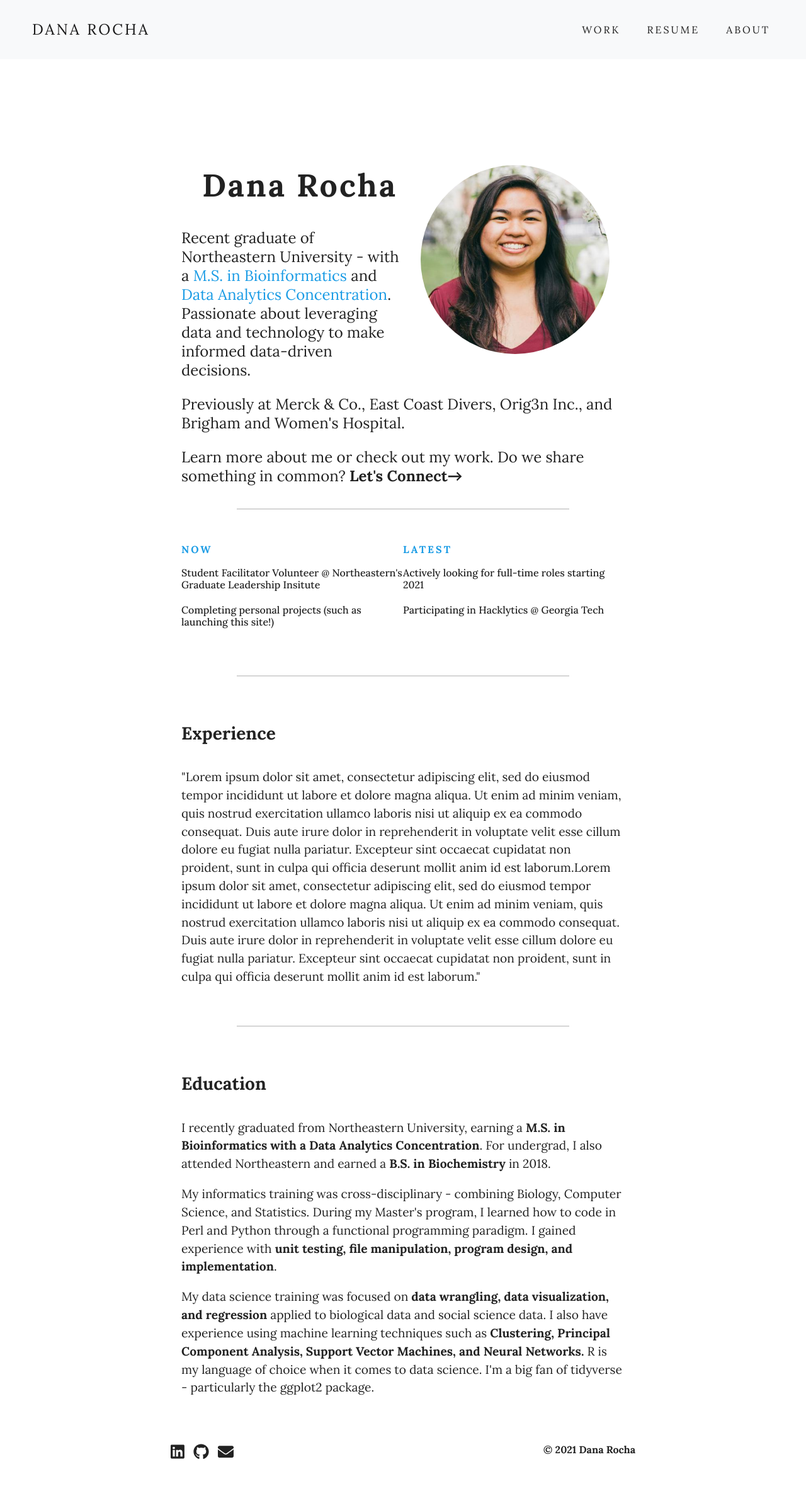
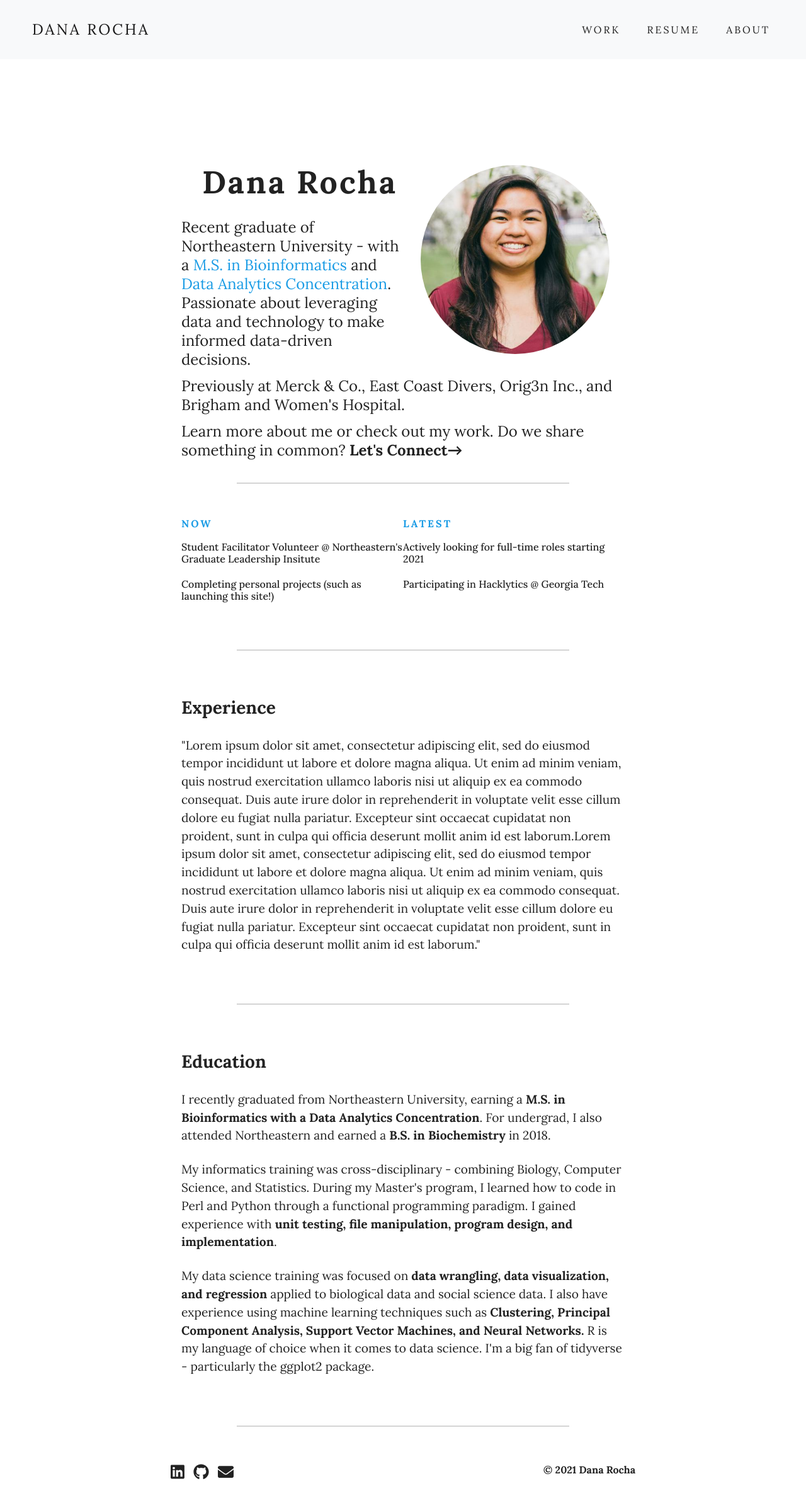
Before and after one commit to dana-rocha/dana-rocha.github.io, a Jekyll site: the page old/old_default.html, which Jekyll copies as it is, in a window 1280 px wide. Shown: the whole page at 63% size. Built offline with Jekyll 4.4.1, drawn with Linux system fonts in a browser that asks for light colours; nearby versions of some CDN libraries; before the commit the page ends 2354 px from its top, so only the background shows below that.

Commit message:
Updates to layout

```diff
--- a/_layouts/default.html
+++ b/_layouts/default.html
@@ -31,7 +31,7 @@
   <div class="collapse navbar-collapse" id="navbarResponsive">
     <ul class="navbar-nav ml-auto">
       <li class="nav-item">
-        <a class="nav-link mx-2" href="/pages/work.html">WORK</a>
+        <a class="nav-link mx-2" href="/pages/">WORK</a>
       </li>
       <li class="nav-item">
         <a class="nav-link mx-2" href="/resume/DanaRocha_Resume.pdf" target="_blank">RESUME</a>
--- a/old/old_about.html
+++ b/old/old_about.html
@@ -12,6 +12,10 @@
     <script src="https://cdnjs.cloudflare.com/ajax/libs/popper.js/1.12.9/umd/popper.min.js" integrity="sha384-ApNbgh9B+Y1QKtv3Rn7W3mgPxhU9K/ScQsAP7hUibX39j7fakFPskvXusvfa0b4Q" crossorigin="anonymous"></script>
     <script src="https://maxcdn.bootstrapcdn.com/bootstrap/4.0.0/js/bootstrap.min.js" integrity="sha384-JZR6Spejh4U02d8jOt6vLEHfe/JQGiRRSQQxSfFWpi1MquVdAyjUar5+76PVCmYl" crossorigin="anonymous"></script>
     <script src="https://use.fontawesome.com/releases/v5.0.8/js/all.js"></script>
+    <!-- Fonts -->
+    <link rel="preconnect" href="https://fonts.gstatic.com">
+    <link href="https://fonts.googleapis.com/css2?family=Lora:ital,wght@0,400;0,500;1,400;1,500&family=Noto+Serif:ital,wght@0,400;0,700;1,400;1,700&display=swap" rel="stylesheet">
+    <!-- Stylesheet -->
     <link href="old_main.css" rel="stylesheet">
 </head>
 <body>
--- a/old/old_default.html
+++ b/old/old_default.html
@@ -64,13 +64,13 @@
 
 
   <div class="row current">
-    <div class="column col-lg-6">
+    <div class="column col-lg-6 left-half">
     <h6 class="update-section"><strong> NOW </strong></h6>
       <h6 class="updates"> Student Facilitator Volunteer @ Northeastern's Graduate Leadership Insitute </h6>
       <h6 class="updates"> Completing personal projects (such as launching this site!) </h6>
     </div>
     <br>
-    <div class="column col-lg-6">
+    <div class="column col-lg-6 right-half">
     <h6 class="update-section"><strong> LATEST </strong></h6>
      <h6 class="updates"> Actively looking for full-time roles starting 2021</h6>
      <h6 class="updates"> Participating in Hacklytics @ Georgia Tech </h6>
@@ -83,7 +83,7 @@
   <div class="row">
     <div class="experience">
     <h3> Experience </h3>
-    <p>"Lorem ipsum dolor sit amet, consectetur adipiscing elit, sed do eiusmod
+    <p class="front-page">"Lorem ipsum dolor sit amet, consectetur adipiscing elit, sed do eiusmod
       tempor incididunt ut labore et dolore magna aliqua. Ut enim ad minim veniam,
       quis nostrud exercitation ullamco laboris nisi ut aliquip ex ea commodo consequat.
        Duis aute irure dolor in reprehenderit in voluptate velit esse cillum dolore
@@ -104,15 +104,15 @@
   <div class="row">
     <div class="experience">
     <h3> Education </h3>
-    <p>I recently graduated from Northeastern University,
+    <p class="front-page">I recently graduated from Northeastern University,
       earning a <strong>M.S. in Bioinformatics with a Data Analytics Concentration</strong>.
       For undergrad, I also attended Northeastern and earned a <strong>B.S. in Biochemistry </strong>in 2018. </p>
-    <p>My informatics training was cross-disciplinary - combining Biology,
+    <p class="front-page">My informatics training was cross-disciplinary - combining Biology,
       Computer Science, and Statistics. During my Master's program, I learned
       how to code in Perl and Python through a functional programming paradigm.
       I gained experience with <strong>unit testing, file manipulation, program design,
       and implementation</strong>.</p>
-    <p>My data science training was focused on <strong>data wrangling, data visualization,
+    <p class="front-page">My data science training was focused on <strong>data wrangling, data visualization,
       and regression</strong> applied to biological data and social science data. I also
       have experience using machine learning techniques such as <strong>Clustering,
       Principal Component Analysis, Support Vector Machines, and Neural Networks.</strong>
@@ -121,6 +121,7 @@
     </div>
   </div>
 
+  <hr class="my-4">
 
 </main>
 
--- a/old/old_main.css
+++ b/old/old_main.css
@@ -29,7 +29,6 @@
 
 h1, h4, p {
   /*border: 2px solid blue;*/
-  padding-top: 0.5em;
   padding-bottom: 0.5em;
   margin: 0;
 }
@@ -122,6 +121,16 @@
   text-align: left;
   /*border: 2px solid pink;*/
   padding: 30px 0px;
+  float: left;
+  width: 50%;
+}
+
+
+/* Clear floats after the columns */
+.row:after {
+  content: "";
+  display: table;
+  clear: both;
 }
 
 .update-section {
@@ -134,17 +143,13 @@
   padding-bottom: .8em;
 }
 
-
 .experience {
   /*border: 2px solid pink;*/
   padding: 30px 0px;
 }
 
-/* Clear floats after the columns */
-.row:after {
-  content: "";
-  display: table;
-  clear: both;
+.front-page {
+  padding-bottom: 25px;
 }
 
 .current {
@@ -189,12 +194,18 @@
 
   main {
     width: 80%;
-    padding-top: 30%;
+    padding-top: 20%;
   }
 
   div {
     justify-content: center;
     align-items: center;
+  }
+
+  .column {
+    /* Responsive layout - when the screen is less than 600p wide,
+    the columns stack on top of each other instead of being next to each other */
+    width: 100%;
   }
 
 }
@@ -218,11 +229,6 @@
     padding: .5rem;
   }
 
-  .column {
-    /* Responsive layout - when the screen is less than 600p wide,
-    the columns stack on top of each other instead of being next to each other */
-    width: 100%;
-  }
 }
 
 
```
